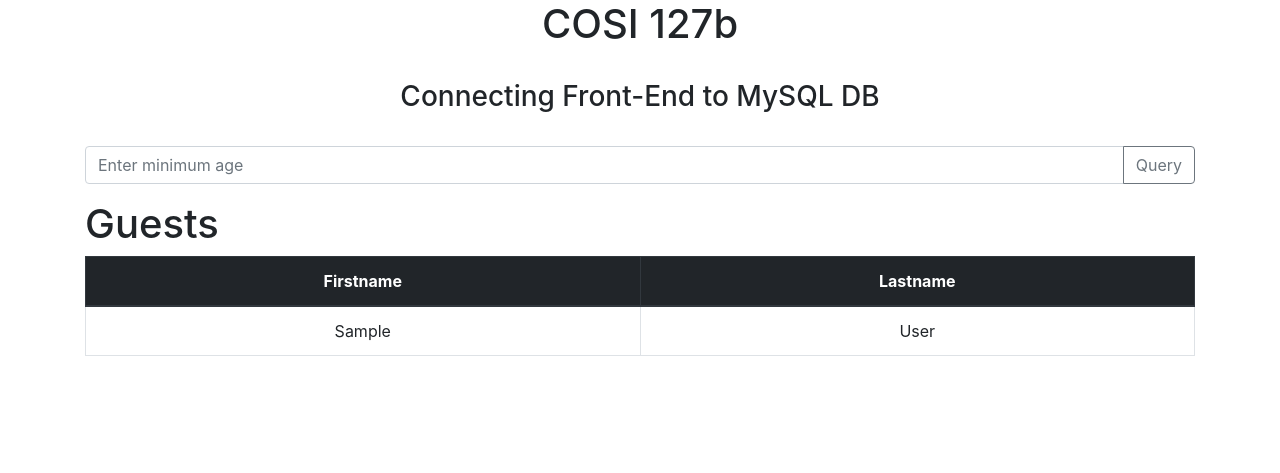
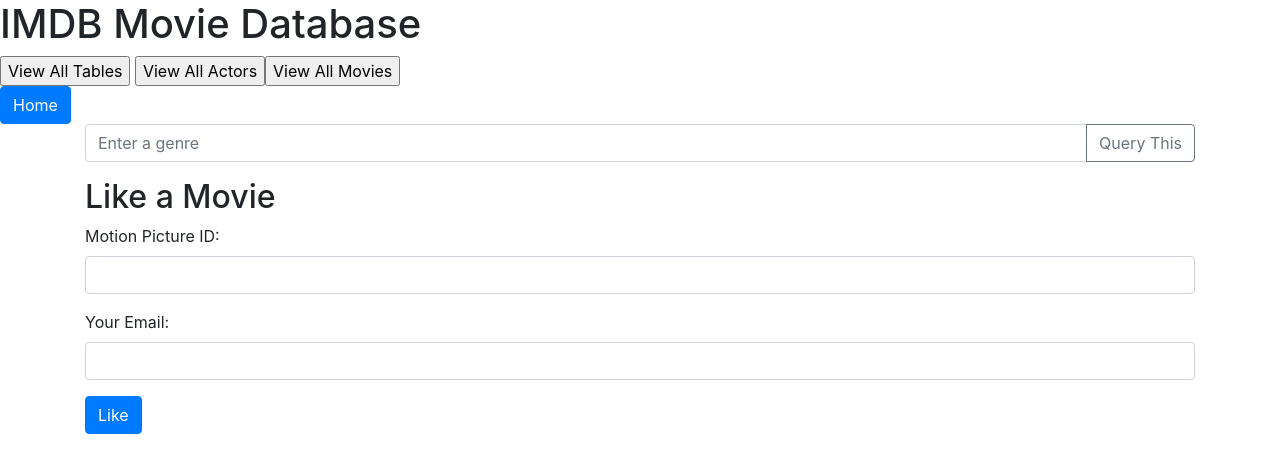
Before and after one commit to cindychi/COSI127-PA2, a PHP site: page / in a window 1280 px wide. Shown: the top 473 px of the page. Run offline with PHP 8.4, Linux system fonts and the light colour scheme; tables that the repository leaves empty or names only in its code hold one stand-in row (values such as "Sample post"); some libraries are stand-ins or nearby versions.

Commit message:
Update index.php

```diff
--- a/index.php
+++ b/index.php
@@ -4,110 +4,111 @@
     <!-- Bootstrap CSS -->
     <link rel="stylesheet" href="https://maxcdn.bootstrapcdn.com/bootstrap/4.0.0/css/bootstrap.min.css" integrity="sha384-Gn5384xqQ1aoWXA+058RXPxPg6fy4IWvTNh0E263XmFcJlSAwiGgFAW/dAiS6JXm" crossorigin="anonymous">
 
-    <!-- Bootstrap JS dependencies -->
-    <script src="https://code.jquery.com/jquery-3.2.1.slim.min.js" integrity="sha384-KJ3o2DKtIkvYIK3UENzmM7KCkRr/rE9/Qpg6aAZGJwFDMVNA/GpGFF93hXpG5KkN" crossorigin="anonymous"></script>
-    <script src="https://cdnjs.cloudflare.com/ajax/libs/popper.js/1.12.9/umd/popper.min.js" integrity="sha384-ApNbgh9B+Y1QKtv3Rn7W3mgPxhU9K/ScQsAP7hUibX39j7fakFPskvXusvfa0b4Q" crossorigin="anonymous"></script>
-    <script src="https://maxcdn.bootstrapcdn.com/bootstrap/4.0.0/js/bootstrap.min.js" integrity="sha384-JZR6Spejh4U02d8jOt6vLEHfe/JQGiRRSQQxSfFWpi1MquVdAyjUar5+76PVCmYl" crossorigin="anonymous"></script>
-
     <meta charset="UTF-8">
     <meta name="viewport" content="width=device-width, initial-scale=1.0">
     <title>COSI 127b</title>
+
 </head>
 <body>
+    <h1>IMDB Movie Database</h1>
+
+    <div style="display: flex;">
+    <form action="tabs.php" method="post">
+        <input type="submit" name="v_tables" value="View All Tables">
+        <input type="submit" name="v_actors" value="View All Actors">
+    </form>
+    <form action="allmovies.php" method="post">
+        <input type="submit" name="v_movies" value="View All Movies">
+    </form>
+</div>
+
+
+
+
+    <!-- Home button -->
+    <a href="index.php" class="btn btn-primary">Home</a>
+
+    <br>
     <div class="container">
-        <h1 style="text-align:center">COSI 127b</h1><br>
-        <h3 style="text-align:center">Connecting Front-End to MySQL DB</h3><br>
-    </div>
-    <div class="container">
-        <form id="ageLimitForm" method="post" action="your_php_script.php">
+        <form id="genreForm" method="post" action="php_script.php"> <!-- Specify php_script.php as the action -->
             <div class="input-group mb-3">
-                <input type="text" class="form-control" placeholder="Enter minimum age" name="inputAge" id="inputAge">
+                <input type="text" class="form-control" placeholder="Enter a genre" name="inputgenre_name" id="inputgenre_name">
                 <div class="input-group-append">
-                    <button class="btn btn-outline-secondary" type="submit" name="submitted" id="button-addon2">Query</button>
+                    <button class="btn btn-outline-secondary" type="submit" name="submitted" id="button-addon2">Query This</button>
                 </div>
             </div>
         </form>
     </div>
+
     <div class="container">
-        <h1>Guests</h1>
-        <?php
-        // we want to check if the submit button has been clicked (in our case, it is named Query)
-        if(isset($_POST['submitted']))
-        {
-            // set age limit to whatever input we get
-            // ideally, we should do more validation to check for numbers, etc.
-           $ageLimit = $_POST["inputAge"];
-        }
-        else
-        {
-            // if the button was not clicked, we can simply set age limit to 0
-            // in this case, we will return everything
-            $ageLimit = 0;
-        }
+        <h2>Like a Movie</h2>
+        <form action="<?php echo $_SERVER['PHP_SELF']; ?>" method="post">
+            <div class="form-group">
+                <label for="motionPictureID">Motion Picture ID:</label>
+                <input type="text" class="form-control" id="motionPictureID" name="motionPictureID">
+            </div>
+            <div class="form-group">
+                <label for="userEmail">Your Email:</label>
+                <input type="email" class="form-control" id="userEmail" name="userEmail">
+            </div>
+            <button type="submit" class="btn btn-primary" name="like">Like</button>
+        </form>
+    </div>
 
-        // we will now create a table from PHP side
-        echo "<table class='table table-md table-bordered'>";
-        echo "<thead class='thead-dark' style='text-align: center'>";
 
-        // initialize table headers
-        // YOU WILL NEED TO CHANGE THIS DEPENDING ON TABLE YOU QUERY OR THE COLUMNS YOU RETURN
-         echo "<tr><th class='col-md-2'>Firstname</th><th class='col-md-2'>Lastname</th></tr></thead>";
 
-        // generic table builder. It will automatically build table data rows irrespective of result
-        class TableRows extends RecursiveIteratorIterator {
-            function __construct($it) {
-                parent::__construct($it, self::LEAVES_ONLY);
-            }
 
-            function current() {
-                return "<td style='text-align:center'>" . parent::current(). "</td>";
-            }
+    <?php
+// Check if the form has been submitted
+if(isset($_POST['like'])) {
+    // Retrieve form data
+    $motionPictureID = $_POST['motionPictureID'];
+    $userEmail = $_POST['userEmail'];
 
-            function beginChildren() {
-                echo "<tr>";
-            }
+    // Database connection details
+    $servername = "localhost";
+    $username = "root";
+    $password = "";
+    $dbname = "cosi127_pa1.2";
 
-            function endChildren() {
-                echo "</tr>" . "\n";
-            }
-        }
+    try {
+        // Create connection
+        $conn = new PDO("mysql:host=$servername;dbname=$dbname", $username, $password);
+        // Set the PDO error mode to exception
+        $conn->setAttribute(PDO::ATTR_ERRMODE, PDO::ERRMODE_EXCEPTION);
 
-        // SQL CONNECTIONS
-        $servername = "localhost";
-        $username = "root";
-        $password = "";
-        $dbname = "COSI127b";
+        // Prepare SQL statement to insert like data into the Likes table
+        $stmt = $conn->prepare("INSERT INTO Likes (mpid, uemail) VALUES (:mpid, :uemail)");
+        // Bind parameters
+        $stmt->bindParam(':mpid', $motionPictureID);
+        $stmt->bindParam(':uemail', $userEmail);
+        // Execute the query
+        $stmt->execute();
 
-        try {
-            // We will use PDO to connect to MySQL DB. This part need not be
-            // replicated if we are having multiple queries.
-            // initialize connection and set attributes for errors/exceptions
-            $conn = new PDO("mysql:host=$servername;dbname=$dbname", $username, $password);
-            $conn->setAttribute(PDO::ATTR_ERRMODE, PDO::ERRMODE_EXCEPTION);
+        echo "Liked movie successfully!";
+    } catch(PDOException $e) {
+        echo "Error: " . $e->getMessage();
+    }
 
-            // prepare statement for executions. This part needs to change for every query
-            $stmt = $conn->prepare("SELECT first_name, last_name FROM guests where age>=$ageLimit");
+    // Close the database connection
+    $conn = null;
+}
+?>
 
-            // execute statement
-            $stmt->execute();
 
-            // set the resulting array to associative.
-            $result = $stmt->setFetchMode(PDO::FETCH_ASSOC);
 
-            // for each row that we fetched, use the iterator to build a table row on front-end
-            foreach(new TableRows(new RecursiveArrayIterator($stmt->fetchAll())) as $k=>$v) {
-                echo $v;
-            }
-        }
-        catch(PDOException $e) {
-            echo "Error: " . $e->getMessage();
-        }
-        echo "</table>";
-        // destroy our connection
-        $conn = null;
 
-    ?>
 
-    </div>
+
+
+
+
+
+
+
+
+
+
+
 </body>
 </html>
```
